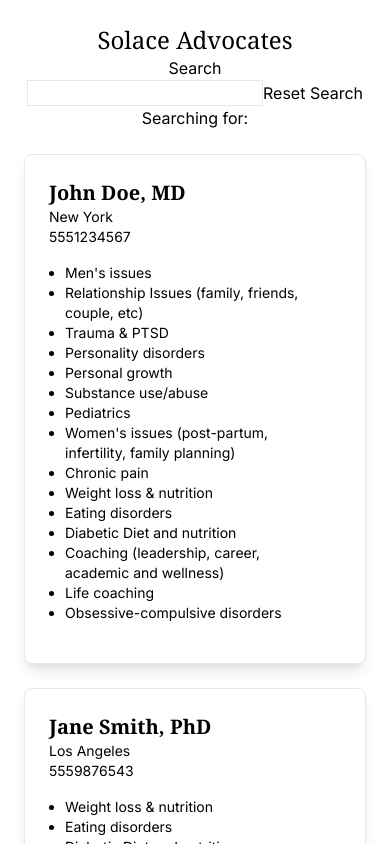
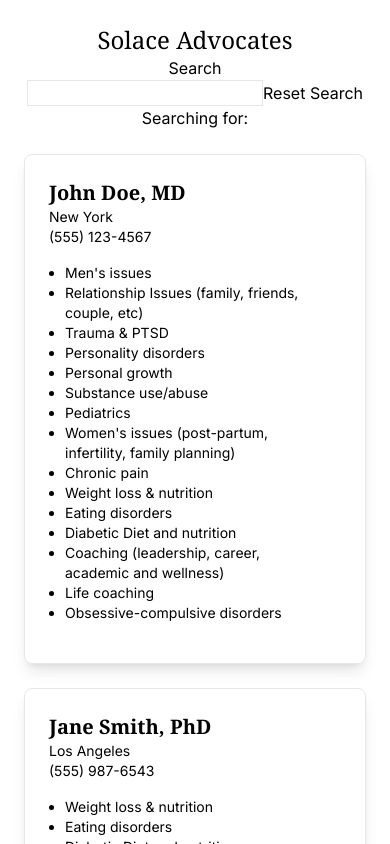
Before and after one commit to barberboy/ben-barber-solace-candidate-assignment, a Next.js app: page / in a window 390 px wide. Shown: the top 844 px of the page. Built offline with nearby package versions, Linux system fonts and the light colour scheme.

Commit message:
Add simple phone number formatter

```diff
--- a/src/app/page.tsx
+++ b/src/app/page.tsx
@@ -87,14 +87,13 @@
             <div className="p-6 border rounded-lg shadow-lg" key={advocate.firstName + advocate.lastName}>
               <h3 className="font-serif font-bold text-xl">{advocate.firstName} {advocate.lastName}, {advocate.degree}</h3>
               <div className="text-sm">{advocate.city}</div>
-              <div className="text-sm">{advocate.phoneNumber}</div>
+              <div className="text-sm">{formatPhoneNumber(advocate.phoneNumber)}</div>
               <ul className="m-4 text-sm">
                 {advocate.specialties.map((s) => (
                   <li className="list-disc" key={s}>{s}</li>
                 ))}
               </ul>
-              {/* <td>{advocate.yearsOfExperience}</td> */}
-              {/* <td></td> */}
+              {/*{advocate.yearsOfExperience}*/}
             </div>
           );
         })}
@@ -102,3 +101,9 @@
     </main>
   );
 }
+
+// TODO: Extract to util
+function formatPhoneNumber(phoneNumber: number) {
+  // This assumes phone numbers are a 10-digit number
+  return String(phoneNumber).replace(/(\d{3})(\d{3})(\d{4})/, "($1) $2-$3")
+}
```
